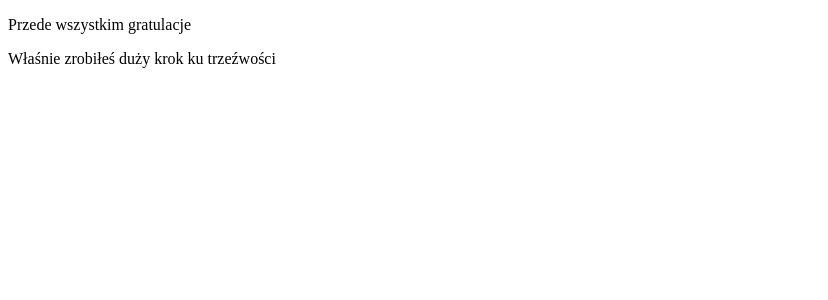
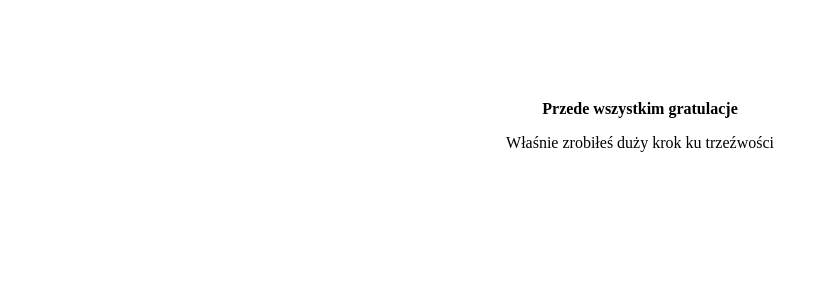
Before and after one commit to RadekPalka/react-i-am-sober, a React (Vite) app in the folder I am sober/: page / in a window 1280 px wide. Shown: the top 300 px of the page, without its empty margins (0-828 px from the left). Built offline with nearby package versions, Linux system fonts and the light colour scheme.

Commit message:
Added styled-components for Header and paragraphs

```diff
--- /dev/null
+++ b/I am sober/src/index.css
@@ -0,0 +1,5 @@
+body{
+  font-family: "LXGW WenKai TC", cursive;
+  font-weight: 300;
+  font-style: normal;
+}
--- a/I am sober/src/main.tsx
+++ b/I am sober/src/main.tsx
@@ -1,6 +1,8 @@
 import React from 'react';
 import ReactDOM from 'react-dom/client';
 import App from './App.tsx';
+import './index.css'
+
 
 ReactDOM.createRoot(document.getElementById('root')!).render(
 	<React.StrictMode>
--- a/I am sober/src/tsx/Header.tsx
+++ b/I am sober/src/tsx/Header.tsx
@@ -1,9 +1,21 @@
 import styled from 'styled-components'
+const StyledHeader = styled.header`
+
+  width: 50%;
+  margin: 100px auto 0 auto;
+`
+const StyledCongratulationsParagraph = styled.p`
+  text-align: center;
+  font-weight: 600;
+`
+const StyledParagraph = styled.p`
+  text-align: center;
+`
 export const Header : React.FC = () =>{
   return(
-    <header>
-      <p className="gratulations">Przede wszystkim gratulacje</p>
-      <p className="message">Właśnie zrobiłeś duży krok ku trzeźwości</p>
-    </header>
+    <StyledHeader>
+      <StyledCongratulationsParagraph>Przede wszystkim gratulacje</StyledCongratulationsParagraph>
+      <StyledParagraph>Właśnie zrobiłeś duży krok ku trzeźwości</StyledParagraph>
+    </StyledHeader>
   )
 }
```
